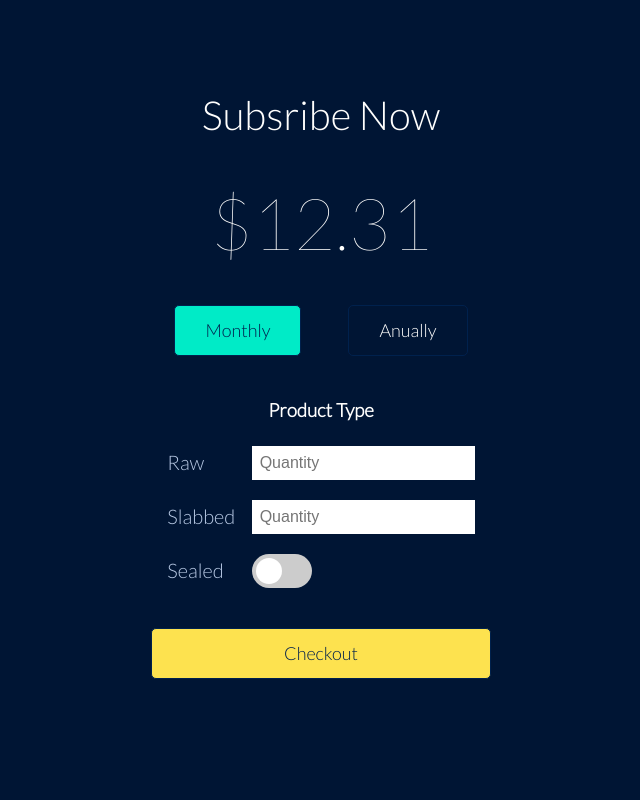
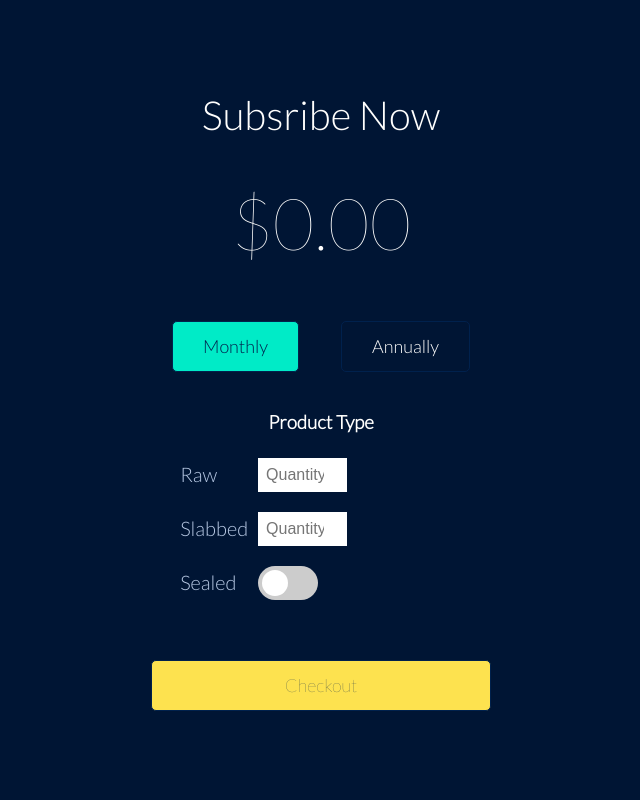
Before and after one commit to kyhorne/coload, a Next.js app: page / in a window 1280 px wide. Shown: the part 1560-2360 px from the top of the page, without its empty margins (319-959 px from the left). Built offline with nearby package versions, Linux system fonts and the light colour scheme; no server answers.

Commit message:
added form

```diff
--- a/components/CheckoutButton/CheckoutButton.module.scss
+++ b/components/CheckoutButton/CheckoutButton.module.scss
@@ -3,14 +3,14 @@
 .buttonContainer {
   width: 100%;
   position: relative;
-  padding-bottom: 80px;
+  padding: 40px 0;
 }
 
 .checkoutButton {
   @include button();
   background-color: #fde24f;
   color: #00214d;
-  position: absolute;
-  left: 0%;
-  right: 0%;
+  width: 100%;
+  font-size: 18px;
+  font-weight: lighter;
 }
--- a/components/CheckoutButton/CheckoutButton.tsx
+++ b/components/CheckoutButton/CheckoutButton.tsx
@@ -1,11 +1,13 @@
 import React from 'react';
 import styles from './CheckoutButton.module.scss';
 
-const CheckoutButton = () => (
+interface CheckoutButtonProps {
+  isSubmitting: boolean;
+}
+
+const CheckoutButton: React.FC<CheckoutButtonProps> = ({ isSubmitting }) => (
   <div className={styles.buttonContainer}>
-    <a type="submit" className={styles.checkoutButton}>
-      Checkout
-    </a>
+    <a className={styles.checkoutButton}>Checkout</a>
   </div>
 );
 
--- a/components/NumericInput/NumericInput.tsx
+++ b/components/NumericInput/NumericInput.tsx
@@ -1,15 +1,32 @@
-import React from 'react';
+import React, { useState } from 'react';
 import styles from './NumericInput.module.scss';
 
 interface NumericInputProps {
-  text: string;
+  fieldName: string;
+  placeHolder?: string;
+  handleChange: (event: React.ChangeEvent<HTMLInputElement>) => void;
+  value: string;
 }
 
-const NumericInput: React.FC<NumericInputProps> = ({ text }) => (
+const NumericInput: React.FC<NumericInputProps> = ({
+  fieldName,
+  placeHolder,
+  handleChange,
+  value,
+}) => (
   <>
-    <p>{text}</p>
+    <p>{fieldName}</p>
     <label className={styles.inputLabel}>
-      <input type="text" pattern="[0-9]*" min={0} placeholder="Quantity" />
+      <input
+        onChange={handleChange}
+        name={fieldName.toLowerCase()}
+        value={value}
+        type="number"
+        min={0}
+        max={1000}
+        step={placeHolder && 0.01}
+        placeholder={placeHolder || 'Quantity'}
+      />
     </label>
   </>
 );
--- a/components/SubscribeForm/SubscribeForm.module.scss
+++ b/components/SubscribeForm/SubscribeForm.module.scss
@@ -34,7 +34,7 @@
     column-gap: 10px;
     row-gap: 20px;
     grid-template-columns: 1fr 3fr;
-    padding: 40px 0;
+    padding: 20px 0;
     h3 {
       justify-self: center;
       grid-column: 1 / span 2;
--- a/components/SubscribeForm/SubscribeForm.tsx
+++ b/components/SubscribeForm/SubscribeForm.tsx
@@ -1,51 +1,216 @@
-import React, { useCallback, useState } from 'react';
+import React, { useEffect, useRef, useState } from 'react';
 import styles from './SubscribeForm.module.scss';
 import SubscriptionTerm from '../SubscriptionTerm';
 import NumericInput from '../NumericInput';
 import CheckoutButton from '../CheckoutButton';
 import Switch from '../Switch';
-import { useFormik } from 'formik';
 
 interface SubscribeFormProps {
   subscribeRef: React.RefObject<HTMLDivElement>;
 }
 
-enum Term {
-  Monthly,
-  Annually,
+export enum Term {
+  Monthly = 'Monthly',
+  Anuallly = 'Annually',
 }
 
+interface FormState {
+  term: Term;
+  raw: string;
+  slabbed: string;
+  hasSealed: boolean;
+  length: string;
+  width: string;
+  height: string;
+}
+
+const initialValues = {
+  term: Term.Monthly,
+  raw: '',
+  slabbed: '',
+  hasSealed: false,
+  length: '',
+  width: '',
+  height: '',
+};
+
+// New Attempt
+const useSubscriptionForm = (
+  initialValues: FormState,
+  onSubmit: (x: any) => void
+): [
+  FormState,
+  any,
+  any,
+  any,
+  (term: Term) => void,
+  () => void,
+  number,
+  any,
+  any
+] => {
+  const [values, setValues] = useState<FormState>(initialValues);
+  const [errors, setErrors] = useState({});
+  const [touched, setTouched] = useState({});
+  const [price, setPrice] = useState<number>(0);
+  const [onSubmitting, setOnSubmitting] = useState<boolean>(false);
+  const [onBlur, setOnBlur] = useState<boolean>(false);
+
+  const formRendered = useRef(true);
+
+  useEffect(() => {
+    if (formRendered.current) {
+      setValues(initialValues);
+      setErrors({});
+      setTouched({});
+      setOnSubmitting(false);
+      setOnBlur(false);
+    }
+    formRendered.current = false;
+  }, [initialValues]);
+
+  const updatePrice = (newValues: FormState) => {
+    // Compute price
+    let price = 0;
+    const raw = parseFloat(newValues.raw);
+    if (!isNaN(raw)) {
+      price += raw * 0.7;
+    }
+    const slabbed = parseFloat(newValues.slabbed);
+    if (!isNaN(slabbed)) {
+      price += slabbed * 1;
+    }
+    const length = parseFloat(newValues.length);
+    const width = parseFloat(newValues.width);
+    const height = parseFloat(newValues.height);
+    if (!isNaN(length) && !isNaN(width) && !isNaN(height)) {
+      price +=
+        2 * (width * length + height * length + height * width) * 0.00119047619;
+    }
+
+    if (newValues.term === Term.Anuallly) {
+      price *= 12;
+    }
+    setPrice(price);
+  };
+
+  const handleChange = (event: React.ChangeEvent<HTMLInputElement>) => {
+    const { target } = event;
+    const { name, value } = target;
+    event.persist();
+    const newValues = { ...values, [name]: value };
+    updatePrice(newValues);
+    setValues(newValues);
+  };
+
+  const handleBlur = (event: React.ChangeEvent<HTMLInputElement>) => {
+    const { target } = event;
+    const { name } = target;
+    setTouched({ ...touched, [name]: true });
+    setErrors({ ...errors });
+  };
+
+  const handleSubmit = (event: any) => {
+    if (event) {
+      event.preventDefault();
+    }
+    setErrors({ ...errors });
+    onSubmit({ values, errors });
+  };
+
+  const updateTerm = (term: Term) => {
+    const newValues = { ...values, term };
+    updatePrice(newValues);
+    setValues(newValues);
+  };
+
+  const toggleHasSealed = () => {
+    setValues({ ...values, hasSealed: !values.hasSealed });
+  };
+
+  return [
+    values,
+    errors,
+    touched,
+    handleChange,
+    updateTerm,
+    toggleHasSealed,
+    price,
+    handleBlur,
+    handleSubmit,
+  ];
+};
+
 const SubscribeForm: React.FC<SubscribeFormProps> = ({ subscribeRef }) => {
-  const [isMonthly, setIsMonthly] = useState(true);
-  const setMonthly = useCallback(() => setIsMonthly(true), [isMonthly]);
-  const setAnnually = useCallback(() => setIsMonthly(false), [isMonthly]);
+  const [
+    values,
+    errors,
+    touched,
+    handleChange,
+    updateTerm,
+    toggleHasSealed,
+    price,
+    handleBlur,
+    handleSubmit,
+  ] = useSubscriptionForm(initialValues, (event) => {
+    console.log(event);
+  });
 
   return (
     <section ref={subscribeRef} className={styles.subscription}>
       <form className={styles.form}>
         <h1>Subsribe Now</h1>
-        <h2>$12.31</h2>
+        <h2>${price.toFixed(2)}</h2>
         <div className={styles.terms}>
           <SubscriptionTerm
-            updateTerm={setMonthly}
-            backgroundColor={isMonthly ? '#00ebc7' : 'transparent'}
-            color={isMonthly ? '#00214d' : '#fffffe'}
-            text={'Monthly'}
+            isOn={values.term === Term.Monthly}
+            updateTerm={updateTerm}
+            term={Term.Monthly}
           />
           <SubscriptionTerm
-            updateTerm={setAnnually}
-            backgroundColor={isMonthly ? 'transparent' : '#00ebc7'}
-            color={isMonthly ? '#fffffe' : '#00214d'}
-            text={'Anually'}
+            isOn={values.term === Term.Anuallly}
+            updateTerm={updateTerm}
+            term={Term.Anuallly}
           />
         </div>
         <div className={styles.productTypes}>
           <h3>Product Type</h3>
-          <NumericInput text={'Raw'} />
-          <NumericInput text={'Slabbed'} />
-          <Switch />
+          <NumericInput
+            fieldName={'Raw'}
+            handleChange={handleChange}
+            value={values.raw}
+          />
+          <NumericInput
+            fieldName={'Slabbed'}
+            handleChange={handleChange}
+            value={values.slabbed}
+          />
+          <Switch toggle={toggleHasSealed} />
         </div>
-        <CheckoutButton />
+        {values.hasSealed && (
+          <div className={styles.productTypes}>
+            <h3>Dimensions</h3>
+            <NumericInput
+              fieldName={'Length'}
+              placeHolder={'Centimeters'}
+              handleChange={handleChange}
+              value={values.length}
+            />
+            <NumericInput
+              fieldName={'Width'}
+              placeHolder={'Centimeters'}
+              handleChange={handleChange}
+              value={values.width}
+            />
+            <NumericInput
+              fieldName={'Height'}
+              placeHolder={'Centimeters'}
+              handleChange={handleChange}
+              value={values.height}
+            />
+          </div>
+        )}
+        <CheckoutButton isSubmitting={false} />
       </form>
     </section>
   );
--- a/components/SubscriptionTerm/SubscriptionTerm.tsx
+++ b/components/SubscriptionTerm/SubscriptionTerm.tsx
@@ -1,28 +1,27 @@
 import React from 'react';
+import { Term } from '../SubscribeForm/SubscribeForm';
 import styles from './SubscriptionTerm.module.scss';
 
 interface SubscriptionTermProps {
-  text: string;
-  backgroundColor: string;
-  color: string;
-  updateTerm: () => void;
+  term: Term;
+  isOn: boolean;
+  updateTerm: (term: Term) => void;
 }
 
 const SubscriptionTerm: React.FC<SubscriptionTermProps> = ({
   updateTerm,
-  backgroundColor,
-  color,
-  text,
+  isOn,
+  term,
 }) => (
   <a
-    className={styles.subscriptionButton}
-    onClick={updateTerm}
+    className={`${styles.subscriptionButton} my-1`}
+    onClick={() => updateTerm(term)}
     style={{
-      backgroundColor,
-      color,
+      backgroundColor: isOn ? '#00ebc7' : 'transparent',
+      color: isOn ? '#00214d' : '#fffffe',
     }}
   >
-    {text}
+    {term}
   </a>
 );
 
--- a/components/Switch/Switch.tsx
+++ b/components/Switch/Switch.tsx
@@ -1,11 +1,15 @@
 import React from 'react';
 import styles from './Switch.module.scss';
 
-const Switch = () => (
+interface SwitchProps {
+  toggle: () => void;
+}
+
+const Switch: React.FC<SwitchProps> = ({ toggle }) => (
   <>
     <p>Sealed</p>
     <label className={styles.switch}>
-      <input type="checkbox" />
+      <input type="checkbox" onClick={toggle} />
       <span className={`${styles.slider} ${styles.round}`} />
     </label>
   </>
--- a/package.json
+++ b/package.json
@@ -9,7 +9,6 @@
   },
   "dependencies": {
     "@auth0/nextjs-auth0": "^1.4.0",
-    "formik": "^2.2.9",
     "next": "10.2.3",
     "react": "17.0.2",
     "react-dom": "17.0.2",
```
Also changed, not shown: 1 other file (tests, documents, lock files or other folders).
